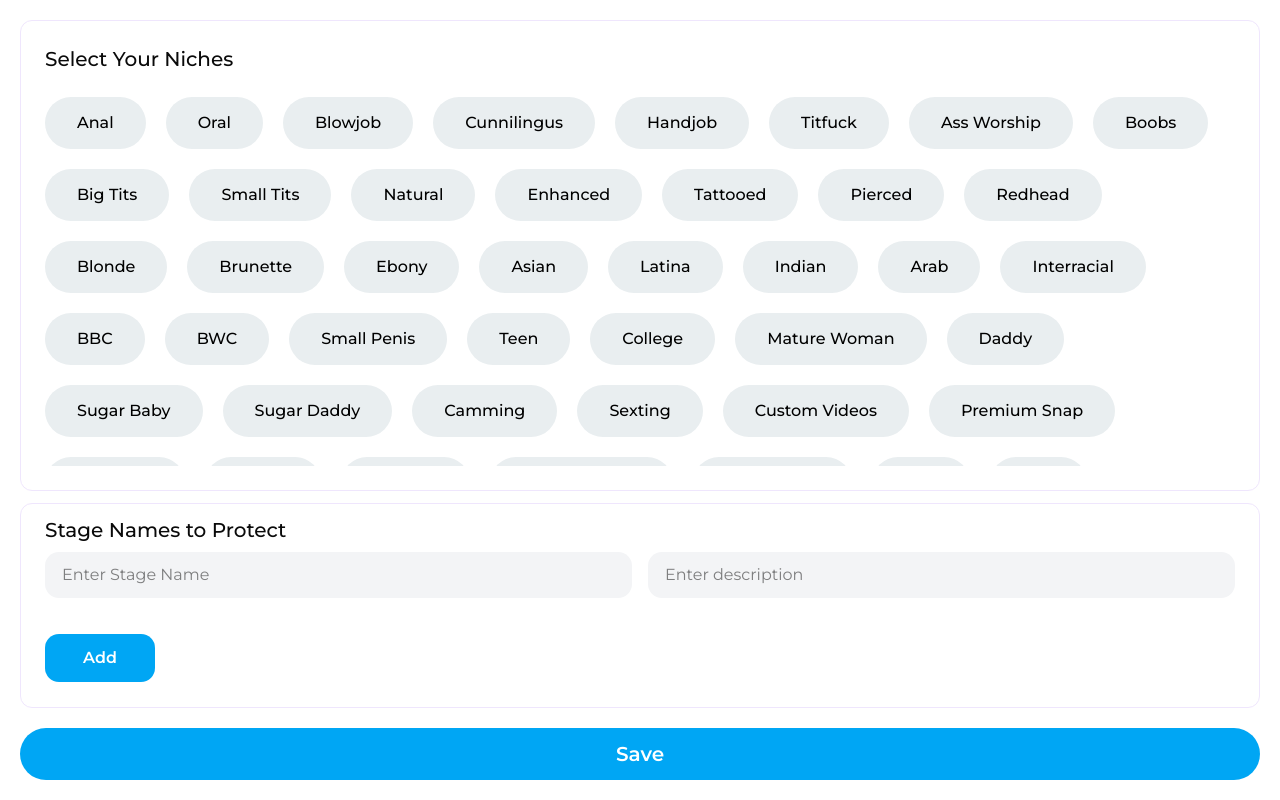
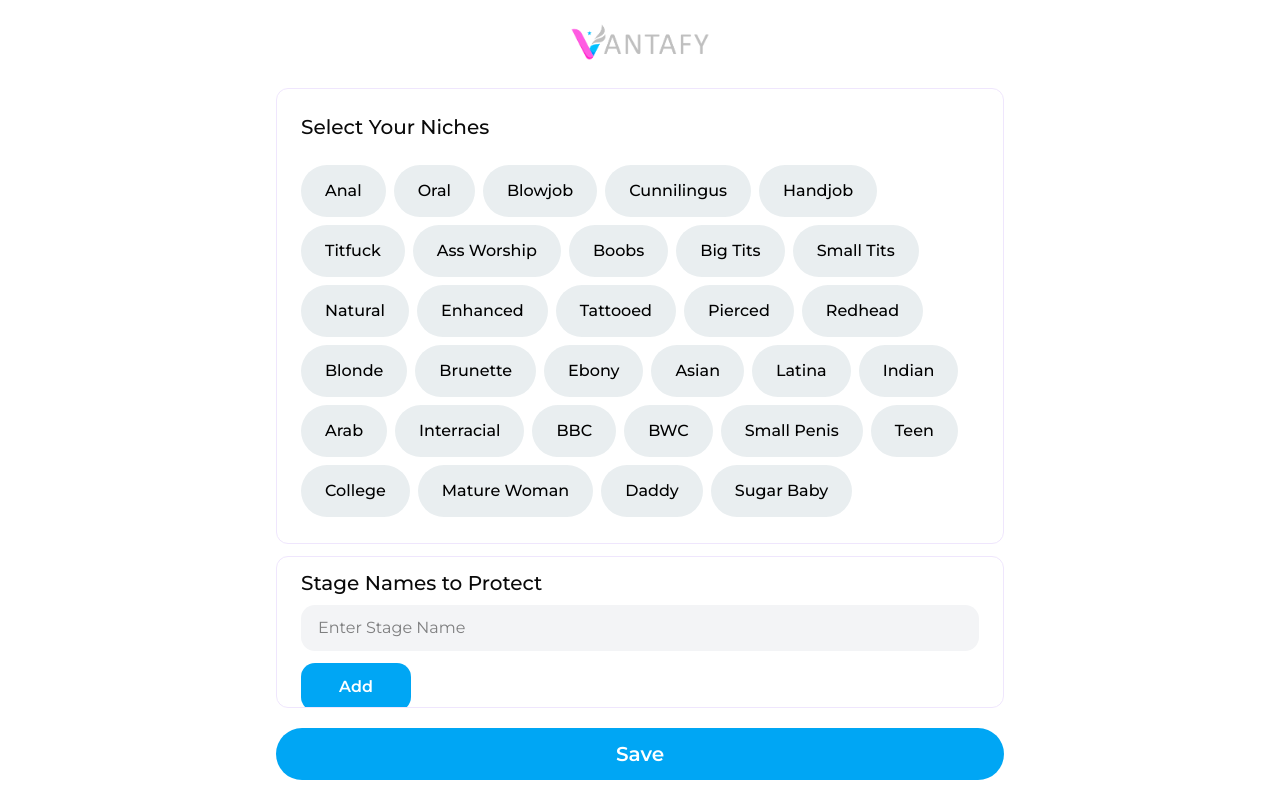
Before and after one commit to raazr62/Vantafy_frontend, a React (Vite) app: page /select-niches in a window 1280 px wide. Built offline with nearby package versions, Linux system fonts and the light colour scheme.

Commit message:
fix: select niches page stage names description rmv, PricingPlan, ConnectAccount page added logo, Removed title and description from PricingPlans page

```diff
--- a/src/components/OtherComponent/SelectYourNiches.jsx
+++ b/src/components/OtherComponent/SelectYourNiches.jsx
@@ -14,7 +14,7 @@ const SelectYourNiches = () => {
   return (
     <div className="p-6 overflow-y-auto rounded-[12px] border flex flex-col border-[#EFE6FD]">
       <p className="text-xl font-medium mb-4">Select Your Niches</p>
-      <div className="flex flex-wrap gap-5 overflow-y-auto grow py-2">
+      <div className="flex flex-wrap gap-2 overflow-y-auto grow py-2">
         {/* grid md:grid-cols-3 xl:grid-cols-4 */}
         {nichesMockData.map((niche, idx) => {
           const isSelected = selectedNiches[idx] || false;
@@ -22,7 +22,7 @@ const SelectYourNiches = () => {
             <p
               key={idx}
               onClick={() => toggleNiche(idx)}
-              className={`font-medium rounded-full text-center py-3.5 px-8 cursor-pointer ${
+              className={`font-medium rounded-full text-center py-3.5 px-6 cursor-pointer ${
                 isSelected ? "bg-primary text-white" : "bg-[#E9EEF0] text-black"
               }`}
             >
--- a/src/components/OtherComponent/StageNamesAdd.jsx
+++ b/src/components/OtherComponent/StageNamesAdd.jsx
@@ -31,20 +31,13 @@ const StageNamesAdd = () => {
         className="space-y-3 mt-2"
         onClick={(e) => e.stopPropagation()}
       >
-        <div className="flex gap-4">
         <input
           type="text"
           name="stageName"
           placeholder="Enter Stage Name"
           className="bg-gray-100 w-full py-2.5 px-4 rounded-xl outline-none border border-transparent focus:border-sky-500"
         />
-          <input
-            type="text"
-            name="description"
-            placeholder="Enter description"
-            className="bg-gray-100 w-full py-2.5 px-4 rounded-xl outline-none border border-transparent focus:border-sky-500"
-          />
-        </div>
+
         <br />
         <button
           type="submit"
--- a/src/pages/ConnectAccounts.jsx
+++ b/src/pages/ConnectAccounts.jsx
@@ -3,13 +3,18 @@ import { socialMediaAccountsMockData } from "@/lib/DashboardMockData";
 import { AiFillThunderbolt } from "react-icons/ai";
 import AccountToConnect from "@/components/OtherComponent/AccountToConnect";
 import { useNavigate } from "react-router";
+import Logo from "@/shared/LandingShared/Logo";
 
 const ConnectAccounts = () => {
   const [openAccountId, setOpenAccountId] = useState(null);
   const navigate = useNavigate();
 
   return (
-    <div className="max-w-2xl mx-auto flex items-center justify-center h-svh py-5">
+    <div className="max-w-3xl mx-auto flex flex-col items-center justify-center h-svh py-5">
+      <Logo
+        variant="grayFull"
+        className={"mx-auto mb-3 shrink-0 sticky top-0"}
+      />
       <div className="p-6 rounded-[12px] border border-[#EFE6FD] flex flex-col h-full overflow-hidden">
         <p className="text-2xl font-medium">Connect Your Accounts</p>
         <p className="text-[#90A1B9] text-justify mt-1">
--- a/src/pages/PricingPlan.jsx
+++ b/src/pages/PricingPlan.jsx
@@ -11,17 +11,11 @@ const PricingPlan = () => {
       <div className="w-full h-full flex flex-col">
         <Logo
           variant="grayFull"
-          className={"mx-auto mb-3 w-40 shrink-0 sticky top-0"}
+          className={"mx-auto mb-3 shrink-0 sticky top-0"}
         />
         <div className="rounded-[12px] border border-[#EFE6FD] flex flex-col p-6 flex-1">
-          <div className="shrink-0">
-            <p className="text-2xl font-medium">Pricing & Plan</p>
-            <p className="text-[#90A1B9] text-justify mt-1">
-              Choose your perfect plan
-            </p>
-          </div>
-          <div className="flex justify-center flex-1 w-full mt-4 pb-4">
-            <Tabs defaultValue="monthly-billing" className="w-full mt-8">
+          <div className="flex justify-center flex-1 w-full">
+            <Tabs defaultValue="monthly-billing" className="w-full">
               <TabsList className={"min-w-lg mx-auto"}>
                 <TabsTrigger value="monthly-billing">
                   Monthly billing
--- a/src/pages/SelectNiches.jsx
+++ b/src/pages/SelectNiches.jsx
@@ -1,6 +1,7 @@
-import ConnectAccountsNiches from "@/components/OtherComponent/ConnectAccountsNiches";
+// import ConnectAccountsNiches from "@/components/OtherComponent/ConnectAccountsNiches";
 import SelectYourNiches from "@/components/OtherComponent/SelectYourNiches";
 import StageNamesAdd from "@/components/OtherComponent/StageNamesAdd";
+import Logo from "@/shared/LandingShared/Logo";
 import React from "react";
 import toast from "react-hot-toast";
 import { useNavigate } from "react-router";
@@ -12,10 +13,10 @@ const SelectNiches = () => {
     navigate("/connect-accounts");
   };
   return (
-    <div className="h-screen flex flex-col p-5 gap-5">
-      <div className="grow flex gap-6 overflow-hidden">
+    <div className="h-screen flex flex-col p-5 gap-5 max-w-3xl mx-auto">
+      <div className="grow flex items-center flex-col gap-6 overflow-hidden">
         {/* <ConnectAccountsNiches /> */}
-
+        <Logo variant="grayFull" className={"mx-auto shrink-0 sticky top-0"} />
         <div className="flex-1 flex flex-col gap-3 overflow-hidden">
           <SelectYourNiches />
           <StageNamesAdd />
--- a/src/shared/LandingShared/Logo.jsx
+++ b/src/shared/LandingShared/Logo.jsx
@@ -1,8 +1,10 @@
 import { LocalImages } from "@/components/AllPhotos/HomeLocalImages";
 import { cn } from "@/lib/utils";
 import React from "react";
+import { useNavigate } from "react-router";
 
 const Logo = ({ className, variant = "whiteFull" }) => {
+  const navigate = useNavigate();
   const logoSrc =
     variant === "whiteFull"
       ? LocalImages.vantafyWhiteFulltextLogo
@@ -11,8 +13,18 @@ const Logo = ({ className, variant = "whiteFull" }) => {
       : variant === "white"
       ? LocalImages.VantafyWhiteLogo
       : variant === "gray" && LocalImages.vantafyGrayLogo;
+  const handleClick = () => {
+    navigate("/");
+  };
 
-  return <img className={cn("w-35", className)} src={logoSrc} alt="Vantafy" />;
+  return (
+    <img
+      onClick={handleClick}
+      className={cn("w-35 cursor-pointer", className)}
+      src={logoSrc}
+      alt="Vantafy"
+    />
+  );
 };
 
 export default Logo;
```
Lines whose indentation alone changed are shown as unchanged.
